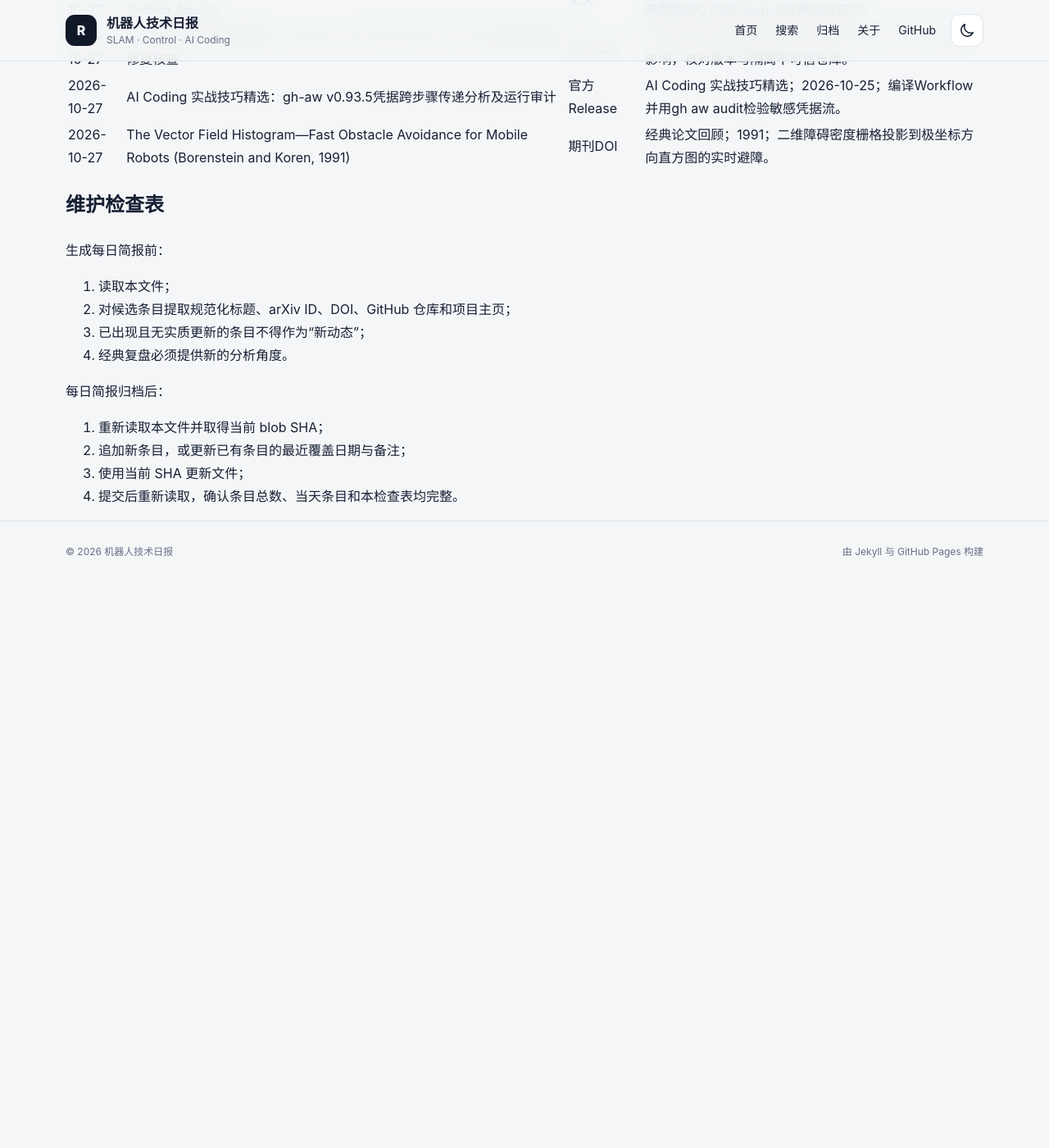
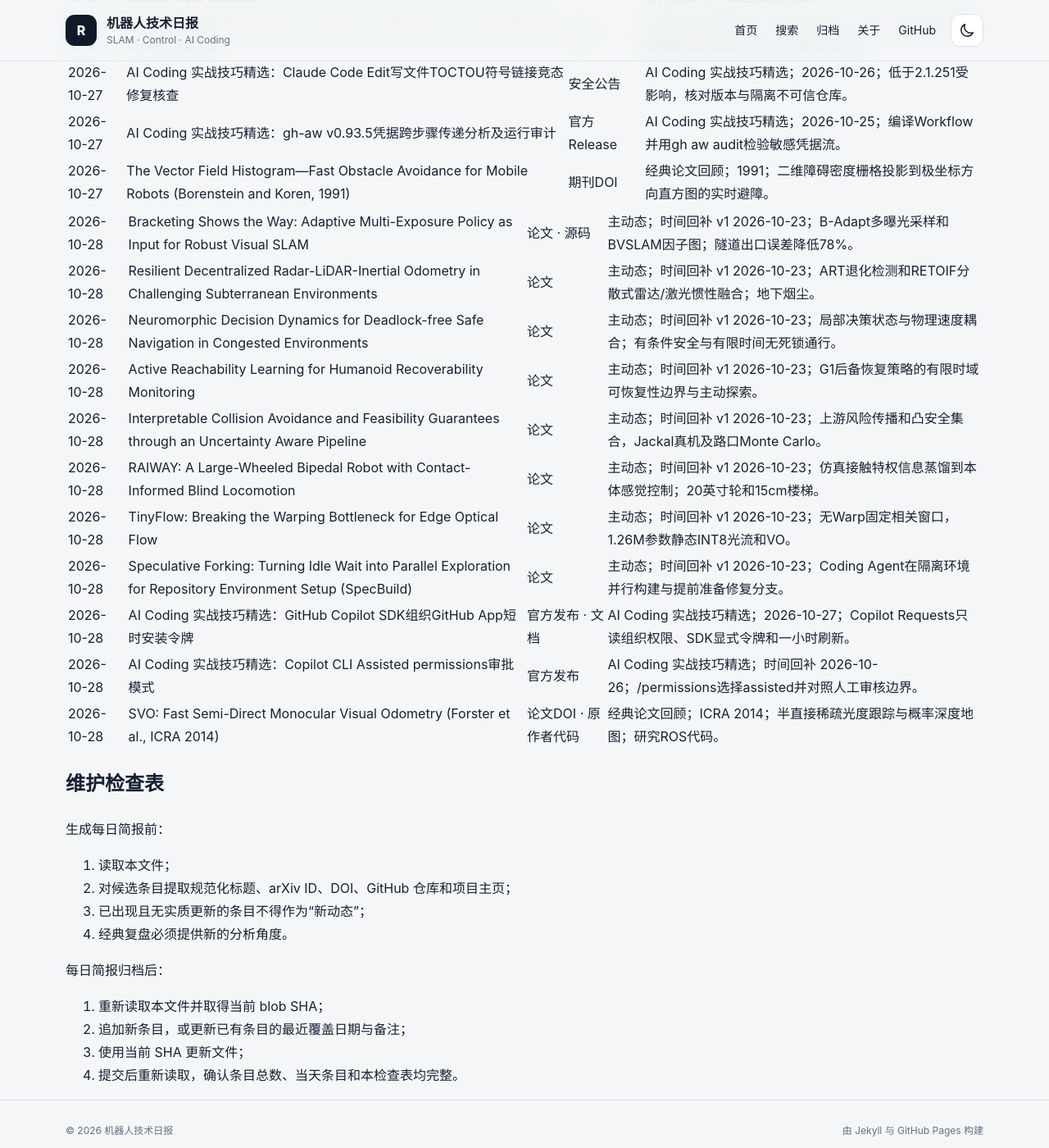
Before and after one commit to helywin/daily, a Jekyll site: the page built from robotics-brief-covered-items.md, in a window 1280 px wide and 1400 px high, scrolled down 76849 px. Shown: the whole window at 82% size. Built offline with Jekyll 4.4.1, drawn with Linux system fonts in a browser that asks for light colours; our own code applies the rules of GitHub Pages for plain Markdown files; before the commit the page ends 77557 px from its top, so only the background shows below that; some of the changed text lies outside the part shown.

Commit message:
docs: update robotics brief coverage index for 2026-10-28

```diff
--- a/robotics-brief-covered-items.md
+++ b/robotics-brief-covered-items.md
@@ -1,6 +1,6 @@
 # 机器人技术简报已覆盖条目索引
 
-> 最后更新：2026-10-27（Asia/Shanghai）
+> 最后更新：2026-10-28（Asia/Shanghai）
 >
 > 用途：每日简报选题前强制查重。本文件保留全部历史条目的最近覆盖日期、规范标题、至少一个可直接访问的原始来源和必要备注。
 >
@@ -171,6 +171,8 @@
 > 2026-10-26 新增 8 条主动态、3 条 AI Coding 实战技巧精选与 1 条经典论文回顾，共 1125 条。
 >
 > 2026-10-27 新增 8 条主动态、2 条 AI Coding 实战技巧精选与 1 条经典论文回顾，共 1136 条。
+>
+> 2026-10-28 新增 8 条主动态、2 条 AI Coding 实战技巧精选与 1 条经典论文回顾，共 1147 条。
 >
 ## 已核验条目
 
@@ -1396,6 +1398,18 @@
 | 2026-10-27 | AI Coding 实战技巧精选：gh-aw v0.93.5凭据跨步骤传递分析及运行审计 | [官方Release](https://github.com/github/gh-aw/releases/tag/v0.93.5) | AI Coding 实战技巧精选；2026-10-25；编译Workflow并用gh aw audit检验敏感凭据流。 |
 | 2026-10-27 | The Vector Field Histogram—Fast Obstacle Avoidance for Mobile Robots (Borenstein and Koren, 1991) | [期刊DOI](https://doi.org/10.1109/70.88137) | 经典论文回顾；1991；二维障碍密度栅格投影到极坐标方向直方图的实时避障。 |
 
+| 2026-10-28 | Bracketing Shows the Way: Adaptive Multi-Exposure Policy as Input for Robust Visual SLAM | [论文](https://arxiv.org/abs/2610.33174) · [源码](https://github.com/norlab-ulaval/bracketing-shows-the-way) | 主动态；时间回补 v1 2026-10-23；B-Adapt多曝光采样和BVSLAM因子图；隧道出口误差降低78%。 |
+| 2026-10-28 | Resilient Decentralized Radar-LiDAR-Inertial Odometry in Challenging Subterranean Environments | [论文](https://arxiv.org/abs/2610.35363) | 主动态；时间回补 v1 2026-10-23；ART退化检测和RETOIF分散式雷达/激光惯性融合；地下烟尘。 |
+| 2026-10-28 | Neuromorphic Decision Dynamics for Deadlock-free Safe Navigation in Congested Environments | [论文](https://arxiv.org/abs/2610.33271) | 主动态；时间回补 v1 2026-10-23；局部决策状态与物理速度耦合；有条件安全与有限时间无死锁通行。 |
+| 2026-10-28 | Active Reachability Learning for Humanoid Recoverability Monitoring | [论文](https://arxiv.org/abs/2610.33317) | 主动态；时间回补 v1 2026-10-23；G1后备恢复策略的有限时域可恢复性边界与主动探索。 |
+| 2026-10-28 | Interpretable Collision Avoidance and Feasibility Guarantees through an Uncertainty Aware Pipeline | [论文](https://arxiv.org/abs/2610.33186) | 主动态；时间回补 v1 2026-10-23；上游风险传播和凸安全集合，Jackal真机及路口Monte Carlo。 |
+| 2026-10-28 | RAIWAY: A Large-Wheeled Bipedal Robot with Contact-Informed Blind Locomotion | [论文](https://arxiv.org/abs/2610.33172) | 主动态；时间回补 v1 2026-10-23；仿真接触特权信息蒸馏到本体感觉控制；20英寸轮和15cm楼梯。 |
+| 2026-10-28 | TinyFlow: Breaking the Warping Bottleneck for Edge Optical Flow | [论文](https://arxiv.org/abs/2610.33338) | 主动态；时间回补 v1 2026-10-23；无Warp固定相关窗口，1.26M参数静态INT8光流和VO。 |
+| 2026-10-28 | Speculative Forking: Turning Idle Wait into Parallel Exploration for Repository Environment Setup (SpecBuild) | [论文](https://arxiv.org/abs/2610.33129) | 主动态；时间回补 v1 2026-10-23；Coding Agent在隔离环境并行构建与提前准备修复分支。 |
+| 2026-10-28 | AI Coding 实战技巧精选：GitHub Copilot SDK组织GitHub App短时安装令牌 | [官方发布](https://github.blog/changelog/2026-10-27-github-copilot-supports-server-to-server-authentication/) · [文档](https://docs.github.com/en/copilot/how-tos/copilot-sdk/auth/server-to-server-tokens) | AI Coding 实战技巧精选；2026-10-27；Copilot Requests只读组织权限、SDK显式令牌和一小时刷新。 |
+| 2026-10-28 | AI Coding 实战技巧精选：Copilot CLI Assisted permissions审批模式 | [官方发布](https://github.blog/changelog/2026-10-26-github-copilot-assisted-permissions-generally-available/) | AI Coding 实战技巧精选；时间回补 2026-10-26；/permissions选择assisted并对照人工审核边界。 |
+| 2026-10-28 | SVO: Fast Semi-Direct Monocular Visual Odometry (Forster et al., ICRA 2014) | [论文DOI](https://doi.org/10.1109/ICRA.2014.6906584) · [原作者代码](https://github.com/uzh-rpg/rpg_svo) | 经典论文回顾；ICRA 2014；半直接稀疏光度跟踪与概率深度地图；研究ROS代码。 |
+
 ## 维护检查表
 
 生成每日简报前：
```
